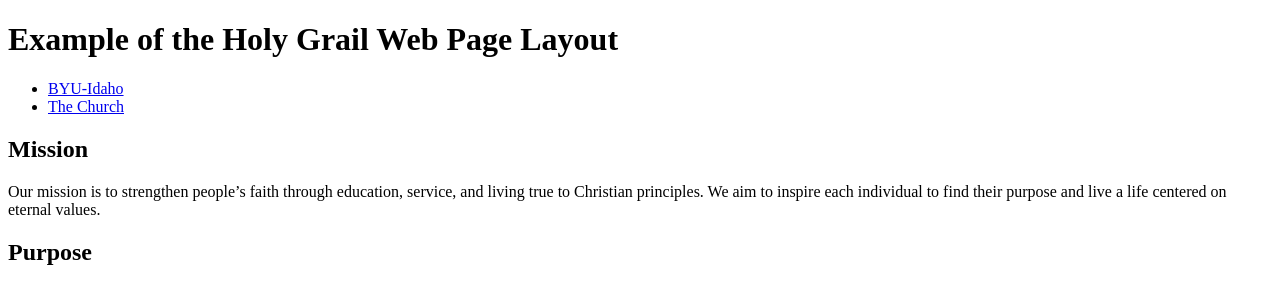
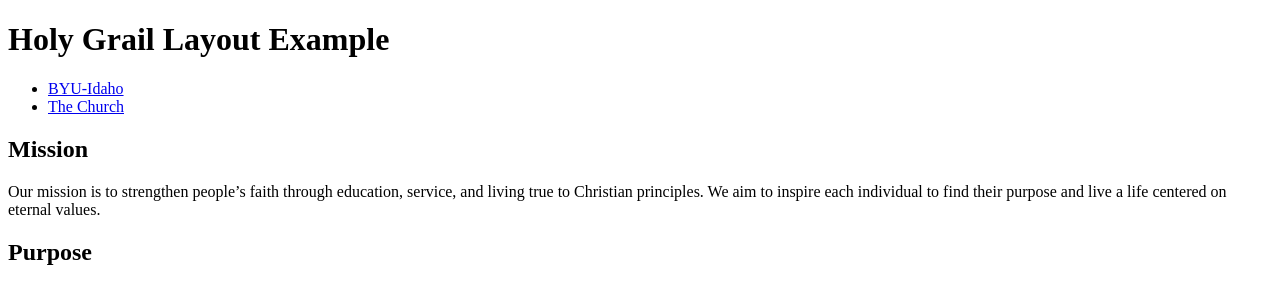
Before and after one commit to BRIGHAM450/wdd130, a plain HTML site: page week02/holygrail.html in a window 1280 px wide. Shown: the top 283 px of the page. Drawn offline with Linux system fonts and the light colour scheme.

Commit message:
Change 10

```diff
--- a/week02/holygrail.html
+++ b/week02/holygrail.html
@@ -9,7 +9,7 @@
 </head>
 <body>
     <header>
-        <h1>Example of the Holy Grail Web Page Layout</h1>
+        <h1>Holy Grail Layout Example</h1>
     </header>
     <nav>
         <ul>
```
